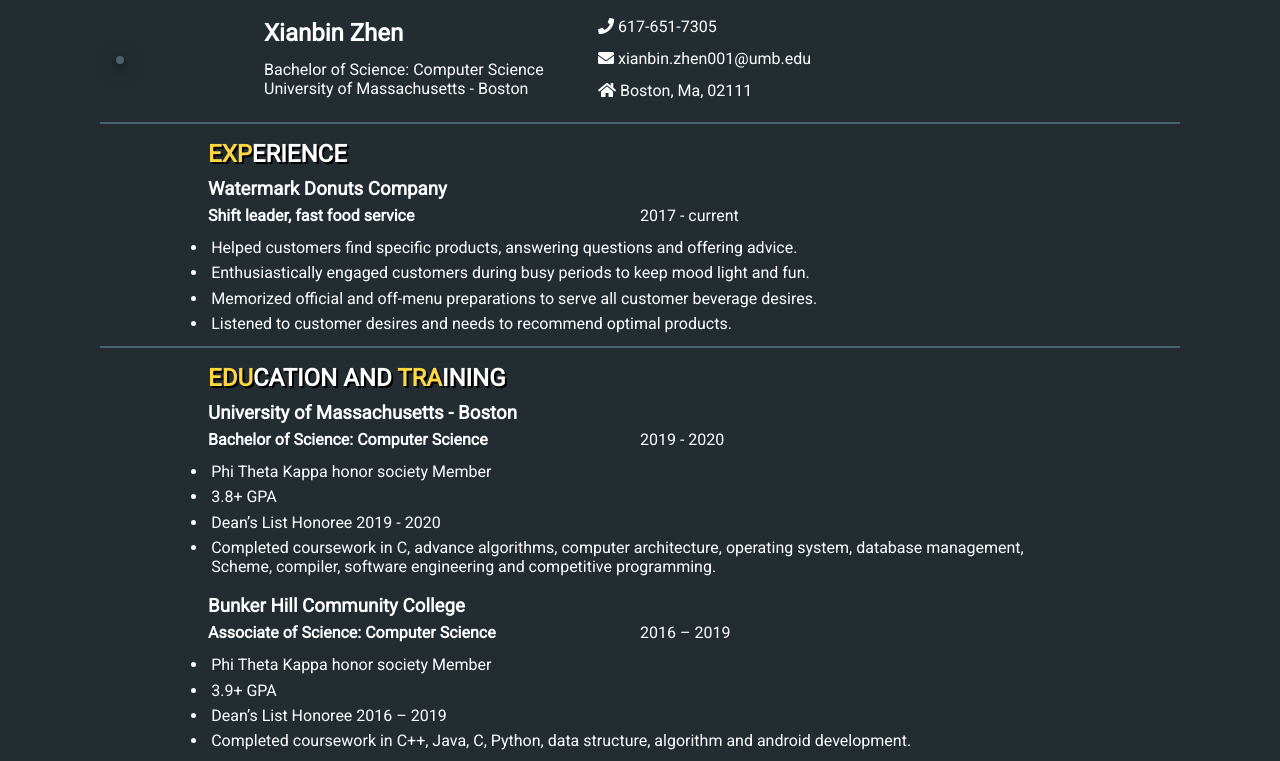
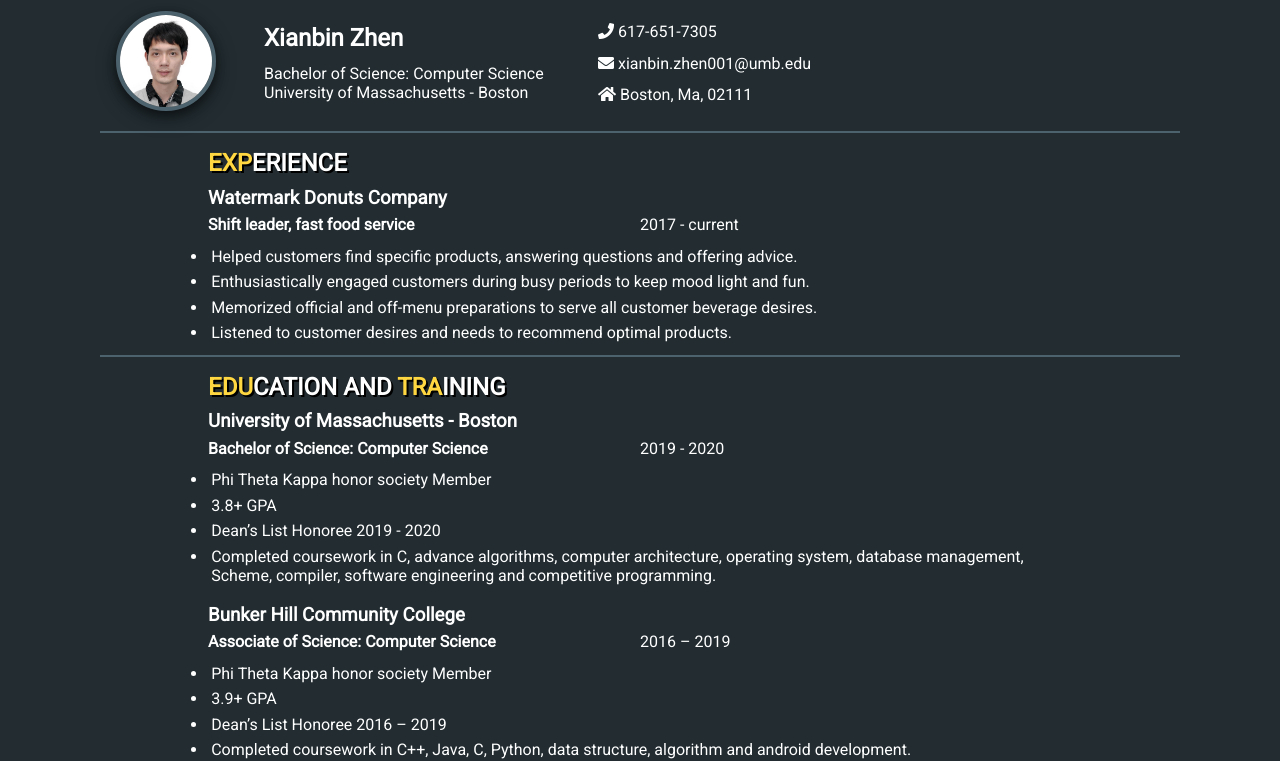
Before and after one commit to XianbinZhen/mypage, a plain HTML site: page dist/resume.html in a window 1280 px wide. Shown: the part 55-816 px from the top of the page. Drawn offline with Linux system fonts and the light colour scheme; the site is published under a folder, as on GitHub Pages, so addresses that start at the root find nothing.

Commit message:
update me jpg

```diff
--- a/dist/resume.html
+++ b/dist/resume.html
@@ -28,7 +28,7 @@
 
     <section id="personal-info" class="container-dark-bg">
         <div class="my-picture">
-            <img src="/dist/imgs/me.jpg" alt="">
+            <img src="imgs/me.jpg" alt="">
         </div>
         <div class="name">
             <h1>Xianbin Zhen</h1>
```
